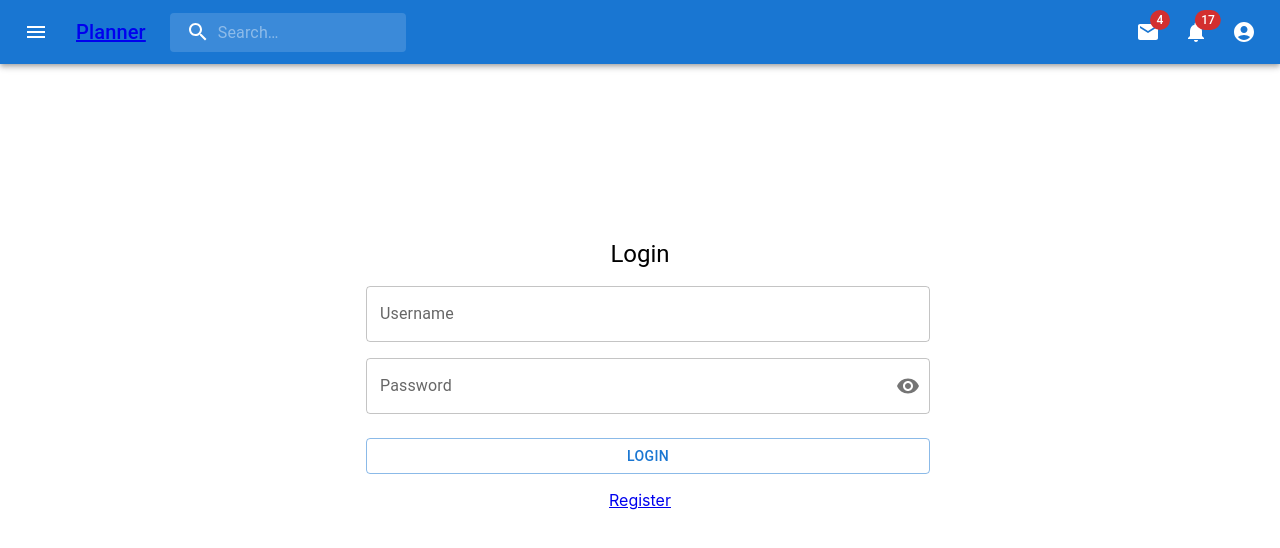
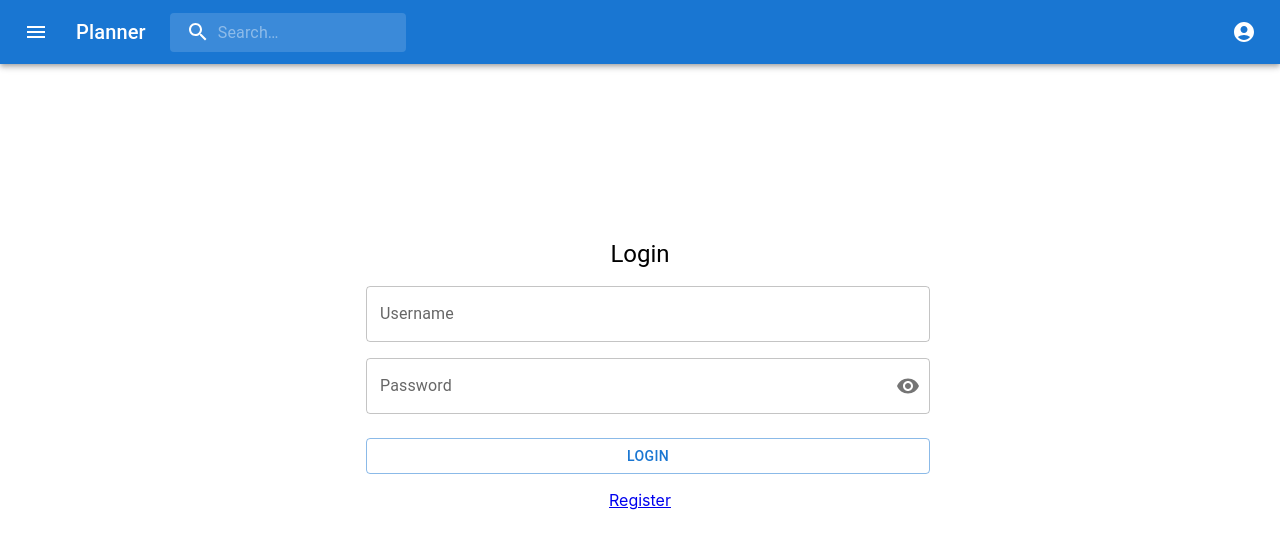
Before and after one commit to jylee2/planner-react, a React (Create React App) app: page /login in a window 1280 px wide. Shown: the top 548 px of the page. Built offline with nearby package versions, Linux system fonts and the light colour scheme.

Commit message:
style(navbar): fix home link

```diff
--- a/src/App/components/Layout.tsx
+++ b/src/App/components/Layout.tsx
@@ -29,14 +29,14 @@ import Toolbar from "@mui/material/Toolbar";
 import IconButton from "@mui/material/IconButton";
 import Typography from "@mui/material/Typography";
 import InputBase from "@mui/material/InputBase";
-import Badge from "@mui/material/Badge";
+// import Badge from "@mui/material/Badge";
 import MenuItem from "@mui/material/MenuItem";
 import Menu from "@mui/material/Menu";
 import MenuIcon from "@mui/icons-material/Menu";
 import SearchIcon from "@mui/icons-material/Search";
 import AccountCircle from "@mui/icons-material/AccountCircle";
-import MailIcon from "@mui/icons-material/Mail";
-import NotificationsIcon from "@mui/icons-material/Notifications";
+// import MailIcon from "@mui/icons-material/Mail";
+// import NotificationsIcon from "@mui/icons-material/Notifications";
 import MoreIcon from "@mui/icons-material/MoreVert";
 
 const Search = styled("div")(({ theme }) => ({
@@ -79,7 +79,7 @@ const StyledInputBase = styled(InputBase)(({ theme }) => ({
   },
 }));
 
-export default function Layout() {
+const Layout = React.memo(() => {
   const [anchorEl, setAnchorEl] = React.useState<null | HTMLElement>(null);
   const [mobileMoreAnchorEl, setMobileMoreAnchorEl] =
     React.useState<null | HTMLElement>(null);
@@ -193,7 +193,7 @@ export default function Layout() {
             <MenuIcon />
           </IconButton>
 
-          <Link style={{}} to="/">
+          <Link style={{ color: "white", textDecoration: "none" }} to="/">
             <Typography
               variant="h6"
               noWrap
@@ -215,7 +215,7 @@ export default function Layout() {
           </Search>
           <Box sx={{ flexGrow: 1 }} />
           <Box sx={{ display: { xs: "none", md: "flex" } }}>
-            <IconButton
+            {/* <IconButton
               size="large"
               aria-label="show 4 new mails"
               color="inherit"
@@ -232,7 +232,7 @@ export default function Layout() {
               <Badge badgeContent={17} color="error">
                 <NotificationsIcon />
               </Badge>
-            </IconButton>
+            </IconButton> */}
             <IconButton
               size="large"
               edge="end"
@@ -265,4 +265,6 @@ export default function Layout() {
       <Outlet />
     </Box>
   );
-}
+});
+
+export default Layout;
```
